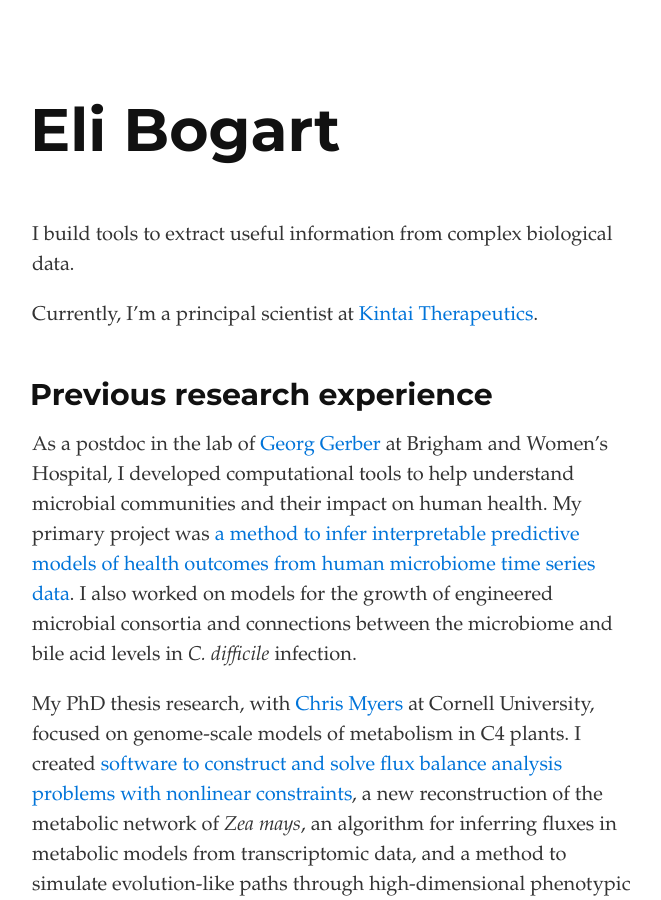
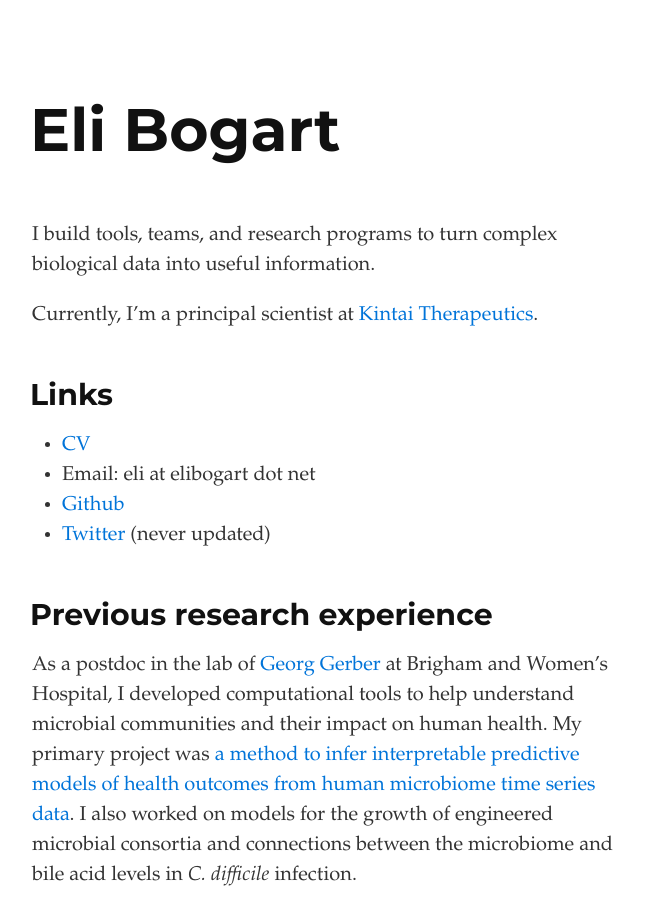
Before and after one commit to ebogart/ebogart.github.io, a Jekyll site: the page built from index.md, in a window 1280 px wide and 900 px high. Shown: the whole window, without its empty margins (308-969 px from the left). Built offline with Jekyll 4.4.1, drawn with Linux system fonts in a browser that asks for light colours; some of the changed text lies outside the part shown.

Commit message:
Adjust index page and tagline

```diff
--- a/index.md
+++ b/index.md
@@ -2,9 +2,16 @@
 layout: default
 ---
 
-I build tools to extract useful information from complex biological data.
+I build tools, teams, and research programs to turn complex biological data into useful information.
 
 Currently, I'm a principal scientist at [Kintai Therapeutics](http://kintaitx.com).
+
+## Links
+
+* [CV](eli_bogart_cv.pdf)
+* Email: eli at elibogart dot net
+* [Github](http://github.com/ebogart)
+* [Twitter](http://twitter.com/eli_bogart) (never updated)
 
 ## Previous research experience
 
@@ -55,13 +62,3 @@ _PLoS ONE_ 11(3): e0151722.
 (2008). Contact-mediated cell-assisted cell proliferation in a model
 eukaryotic single-cell organism: an explanation for the lag phase in
 shaken cell culture.  _Phys. Rev. E_ 77: 041905
-
-* __Bogart, E__. and C. R. Myers. Genome-scale modeling of the
-  evolutionary path to C4 photosynthesis. _In preparation_.
-
-## Links
-
-* [CV](eli_bogart_cv.pdf)
-* [Github](http://github.com/ebogart)
-* [Twitter](http://twitter.com/eli_bogart)
-* Email: eli at elibogart dot net
```
